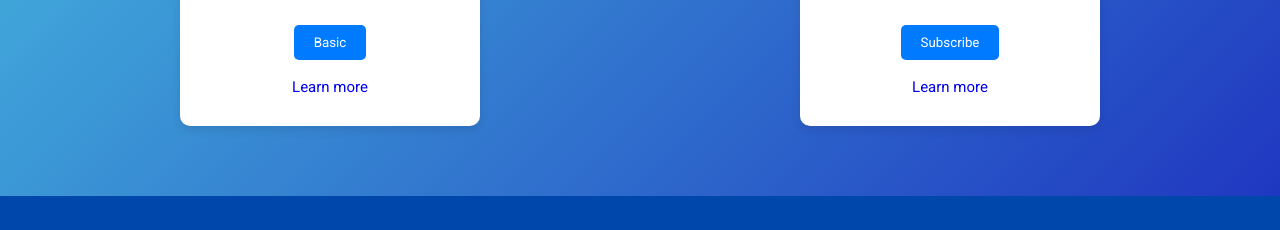
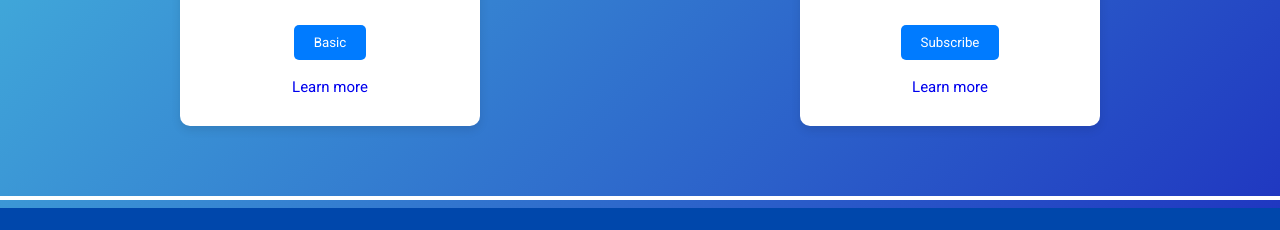
Before and after one commit to AiyL17/SeaGuideNet, a plain HTML site: page pro.html in a window 1280 px wide. Shown: the part 1169-1399 px from the top of the page. Drawn offline with nearby package versions, Linux system fonts and the light colour scheme.

Commit message:
Update pro.html

```diff
--- a/pro.html
+++ b/pro.html
@@ -82,6 +82,8 @@
         </div>
       </section>
 
+    <hr style="border: 2px solid white; width: 100%;">
+
       <footer class="site-footer">
         <div class="footer-top-section">
           <div class="footer-logo-img">
```
